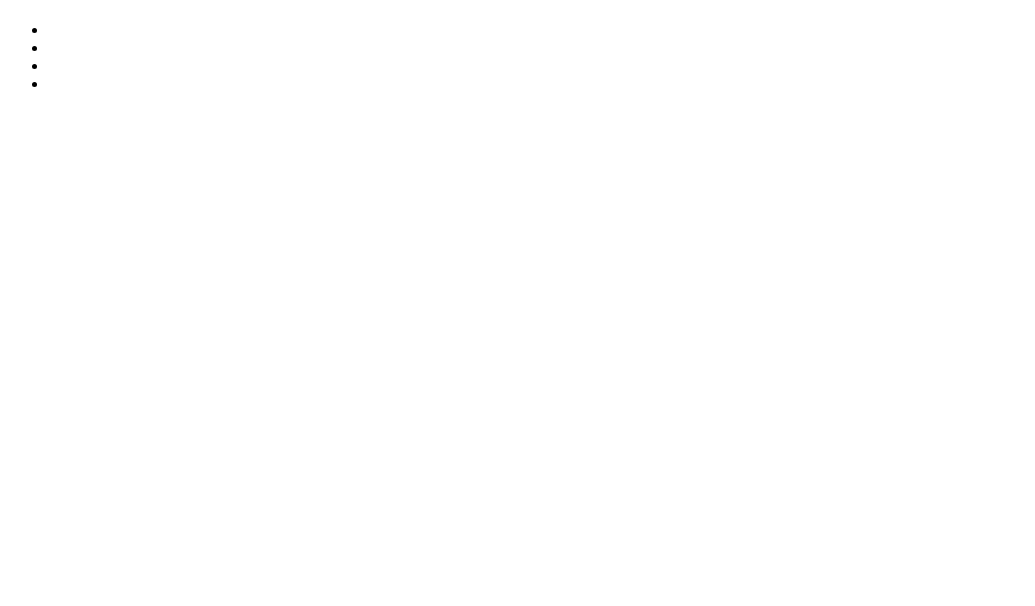
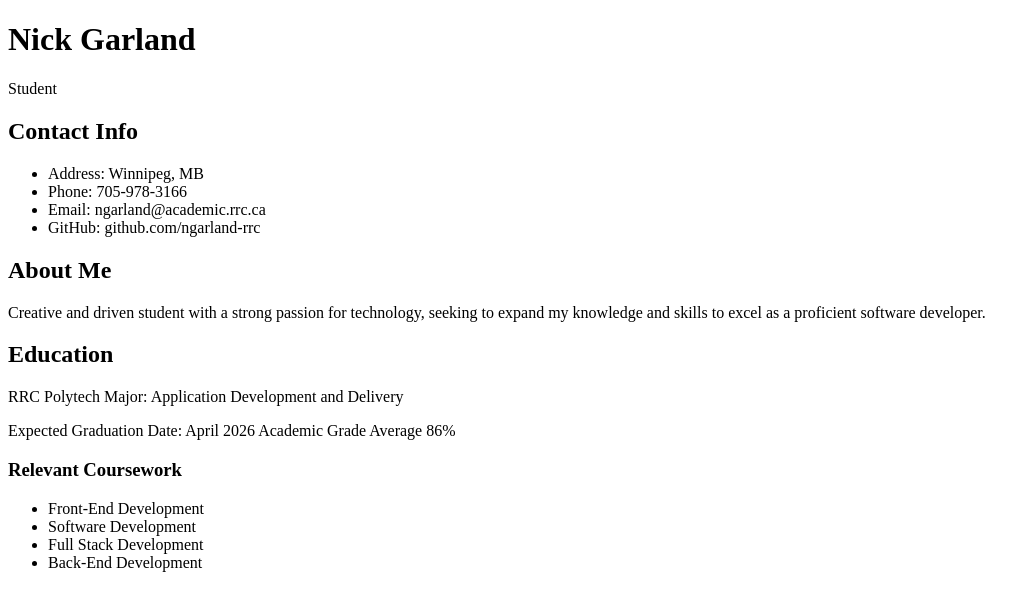
Before and after one commit to ngarland-rrc/personal_resume_revamp, a plain HTML site: page index.html in a window 1280 px wide. Shown: the whole page, without its empty margins (0-1035 px from the left). Drawn offline with Linux system fonts and the light colour scheme.

Commit message:
feat: added name and occupation in header and filled in sections with contact info, about me, and education information

```diff
--- a/index.html
+++ b/index.html
@@ -9,20 +9,37 @@
 
 <body>
     <header>
-        <h1></h1>
-        <p></p>
+        <h1>Nick Garland</h1>
+        <p>Student</p>
     </header>
     <section>
-        <h2></h2>
+        <h2>Contact Info</h2>
         <ul>
-            <li></li>
-            <li></li>
-            <li></li>
-            <li></li>
+            <li>Address: Winnipeg, MB</li>
+            <li>Phone: 705-978-3166</li>
+            <li>Email: ngarland@academic.rrc.ca</li>
+            <li>GitHub: github.com/ngarland-rrc</li>
         </ul>
     </section>
-    <section></section>
-    <section></section>
+    <section>
+        <h2>About Me</h2>
+        <p>Creative and driven student with a strong passion for
+            technology, seeking to expand my knowledge and skills to
+            excel as a proficient software developer.
+        </p>
+    </section>
+    <section>
+        <h2>Education</h2>
+        <p>RRC Polytech Major: Application Development and Delivery</p>
+        <p>Expected Graduation Date: April 2026 Academic Grade Average 86%</p>
+        <h3>Relevant Coursework</h3>
+        <ul>
+            <li>Front-End Development</li>
+            <li>Software Development</li>
+            <li>Full Stack Development</li>
+            <li>Back-End Development</li>
+        </ul>
+    </section>
     <section></section>
     <footer></footer>
 
```
